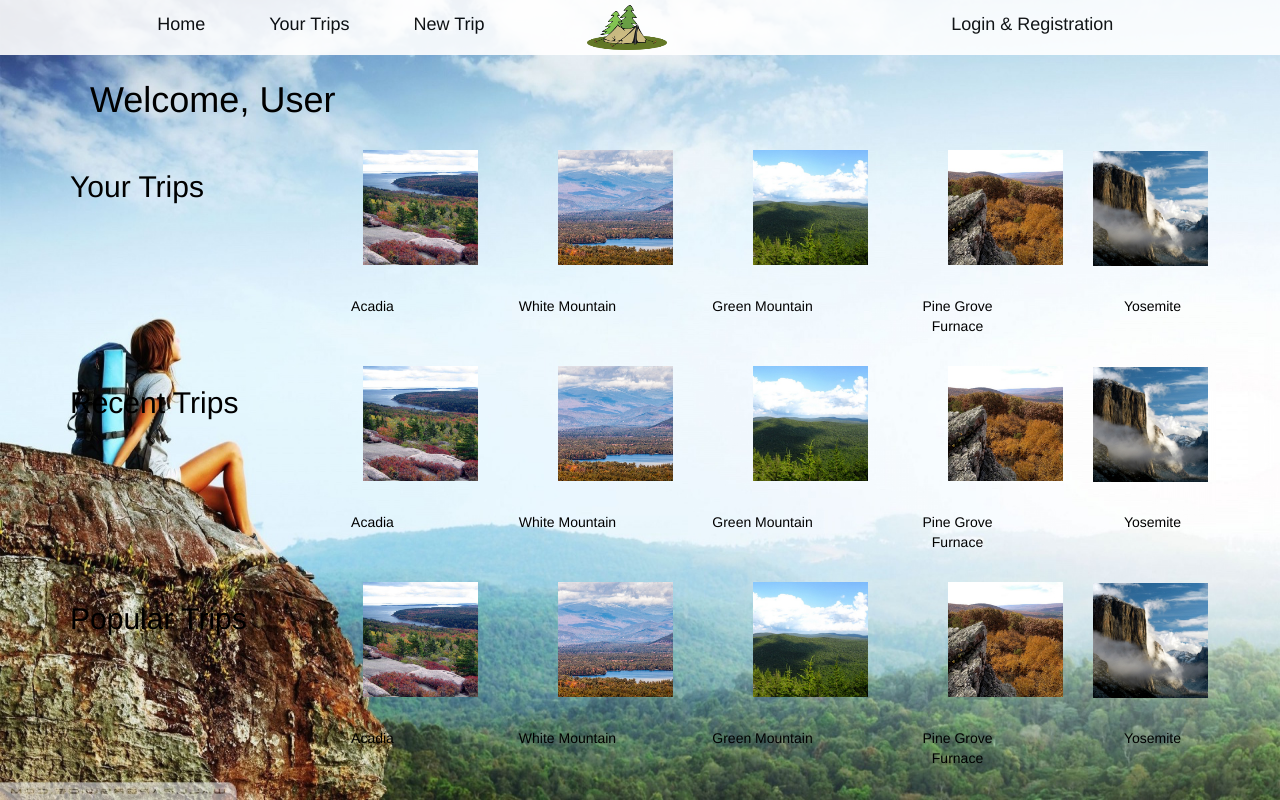
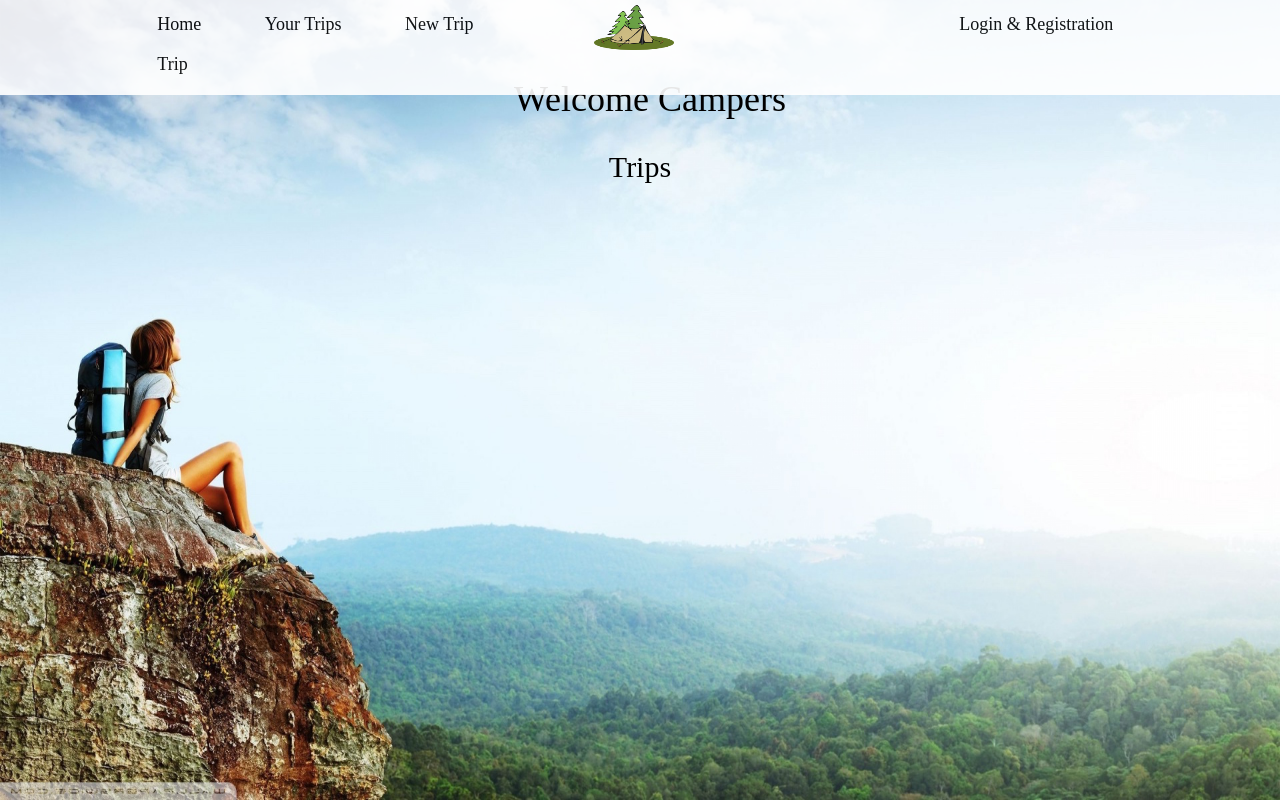
Before and after one commit to jenst44/Happy-Camper, a website with bundled scripts: page client/index.html at #/home in a window 1280 px wide. Built offline with nearby package versions, Linux system fonts and the light colour scheme.

Commit message:
Front end changes

```diff
--- a/client/css/main.css
+++ b/client/css/main.css
@@ -1,5 +1,6 @@
 *{
     color: black;
+    font-family: serif;
 }
 .container {
 	/*padding-top: 20px;*/
@@ -40,20 +41,30 @@ img{
 
     #weatherCity {
         display: inline-block;
+        color:lightblue;
     }
 
 
 .weatherWidget {
     background-color: rgba(20, 150, 200, .6);
     display: inline-block;
-    padding: 15px 40px;
+    padding: 15px 20px;
     border-radius: 5px;
-    color:white;
+    color:lightblue;
     font-family: sans-serif;
 }
 
+    .weatherWidget h5 {
+        display: inline-block;
+    }
+
+    #weatherTemp {
+        padding: 0 40px 20px 40px;
+        border-bottom: 1px solid silver;
+    }
+
     .weatherWidget span {
-        color:white;
+        color:lightblue;
     }
 
 .imgHolder {
--- a/client/index.html
+++ b/client/index.html
@@ -85,9 +85,10 @@
                     <li><a href="#/dashboard"><h4>Your Trips</h4></a></li>
                     <!-- <li><h4>|</h4></li> -->
                     <li><a href="#/new_trip"><h4>New Trip</h4></a></li>
+                    <li><a href="#/trip"><h4>Trip</h4></a></li>
                 </ul>
             </div>
-            <div class="col-md-1">
+            <div class="col-md-1 text-right">
                 <img class="headerImg" src="/img/tent-clipart1.png" alt="">
             </div>
             <div class="col-md-1"></div>
--- a/client/partials/home.html
+++ b/client/partials/home.html
@@ -1,80 +1,20 @@
 <div class="container">
-    <h1 class="title">Welcome, User</h1>
-    <div>
-        <div class="row your_trip" >
-            <div class="col-md-3"><h2>Your Trips</h2></div>
-            <div class="img_box col-md-1"><a href="#"><img src="./img/acadia_thumb.png" alt=""></a></div>
-            <div class="space col-md-1"></div>
-            <div class="img_box col-md-1"><a href="#"><img src="./img/white_mountain_thumb.png" alt=""></a></div>
-            <div class="space col-md-1"></div>
-            <div class="img_box col-md-1"><a href="#"><img src="./img/green_mountain_thumb.png" alt=""></a></div>
-            <div class="space col-md-1"></div>
-            <div class="img_box col-md-1"><a href="#"><img src="./img/pine_grove_thumb.png" alt=""></a></div>
-            <div class="space col-md-1"></div>
-            <div class="img_box col-md-1"><a href="#"><img src="./img/yosemite_thumb.png" alt=""></a></div>
-        </div>
-        <div class="row" >
-            <div class="col-md-2"></div>
-            <div class="space col-md-1"></div>
-            <div class="img_text col-md-1 text-center">Acadia</div>
-            <div class="space col-md-1"></div>
-            <div class="img_text col-md-1 text-center">White Mountain</div>
-            <div class="space col-md-1"></div>
-            <div class="img_text col-md-1 text-center">Green Mountain</div>
-            <div class="space col-md-1"></div>
-            <div class="img_text col-md-1 text-center">Pine Grove Furnace</div>
-            <div class="space col-md-1"></div>
-            <div class="img_text col-md-1 text-center">Yosemite</div>
-        </div>
-        <div class="row recent_trip" >
-            <div class="col-md-3"><h2>Recent Trips</h2></div>
-            <div class="img_box col-md-1"><a href="#"><img src="./img/acadia_thumb.png" alt=""></a></div>
-            <div class="space col-md-1"></div>
-            <div class="img_box col-md-1"><a href="#"><img src="./img/white_mountain_thumb.png" alt=""></a></div>
-            <div class="space col-md-1"></div>
-            <div class="img_box col-md-1"><a href="#"><img src="./img/green_mountain_thumb.png" alt=""></a></div>
-            <div class="space col-md-1"></div>
-            <div class="img_box col-md-1"><a href="#"><img src="./img/pine_grove_thumb.png" alt=""></a></div>
-            <div class="space col-md-1"></div>
-            <div class="img_box col-md-1"><a href="#"><img src="./img/yosemite_thumb.png" alt=""></a></div>
-        </div>
-        <div class="row" >
-            <div class="col-md-2"></div>
-            <div class="space col-md-1"></div>
-            <div class="img_text col-md-1 text-center">Acadia</div>
-            <div class="space col-md-1"></div>
-            <div class="img_text col-md-1 text-center">White Mountain</div>
-            <div class="space col-md-1"></div>
-            <div class="img_text col-md-1 text-center">Green Mountain</div>
-            <div class="space col-md-1"></div>
-            <div class="img_text col-md-1 text-center">Pine Grove Furnace</div>
-            <div class="space col-md-1"></div>
-            <div class="img_text col-md-1 text-center">Yosemite</div>
-        </div>
-        <div class="row popular_trip" >
-            <div class="col-md-3"><h2>Popular Trips</h2></div>
-            <div class="img_box col-md-1"><a href="#"><img src="./img/acadia_thumb.png" alt=""></a></div>
-            <div class="space col-md-1"></div>
-            <div class="img_box col-md-1"><a href="#"><img src="./img/white_mountain_thumb.png" alt=""></a></div>
-            <div class="space col-md-1"></div>
-            <div class="img_box col-md-1"><a href="#"><img src="./img/green_mountain_thumb.png" alt=""></a></div>
-            <div class="space col-md-1"></div>
-            <div class="img_box col-md-1"><a href="#"><img src="./img/pine_grove_thumb.png" alt=""></a></div>
-            <div class="space col-md-1"></div>
-            <div class="img_box col-md-1"><a href="#"><img src="./img/yosemite_thumb.png" alt=""></a></div>
-        </div>
-        <div class="row" >
-            <div class="col-md-2"></div>
-            <div class="space col-md-1"></div>
-            <div class="img_text col-md-1 text-center">Acadia</div>
-            <div class="space col-md-1"></div>
-            <div class="img_text col-md-1 text-center">White Mountain</div>
-            <div class="space col-md-1"></div>
-            <div class="img_text col-md-1 text-center">Green Mountain</div>
-            <div class="space col-md-1"></div>
-            <div class="img_text col-md-1 text-center">Pine Grove Furnace</div>
-            <div class="space col-md-1"></div>
-            <div class="img_text col-md-1 text-center">Yosemite</div>
+    <h1 class="title text-center">Welcome Campers</h1>
+    <div class="row">
+        <div class="col-md-1"></div>
+        <div class="col-md-10">
+            <div class="row">
+                <div class="col-md-12 col-sm-24">
+                    <h2 class="text-center">Trips</h2>
+                </div>
+            </div>
+            <div class="row" ng-controller="TripsController as TC">
+                <div class="col-md-12 col-sm-24" ng-repeat="trip in TC.">
+                    <div ng-style="'background-image: 'url('+ TC.trip.url +')'">
+
+                    </div>
+                </div>
+            </div>
         </div>
     </div>
 </div>
```
Also changed, not shown: client/partials/trip.html (+3 -3 lines).
